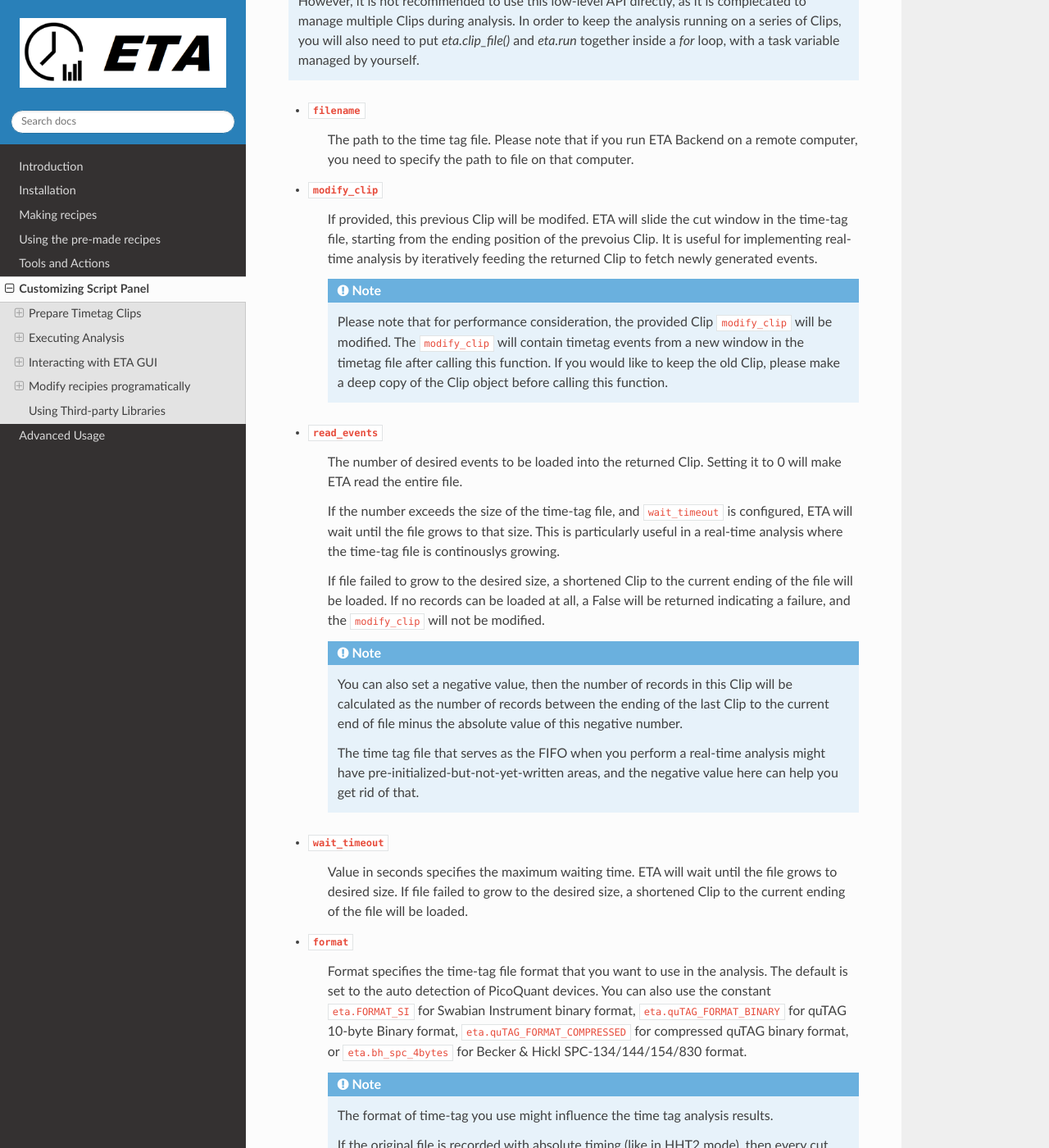
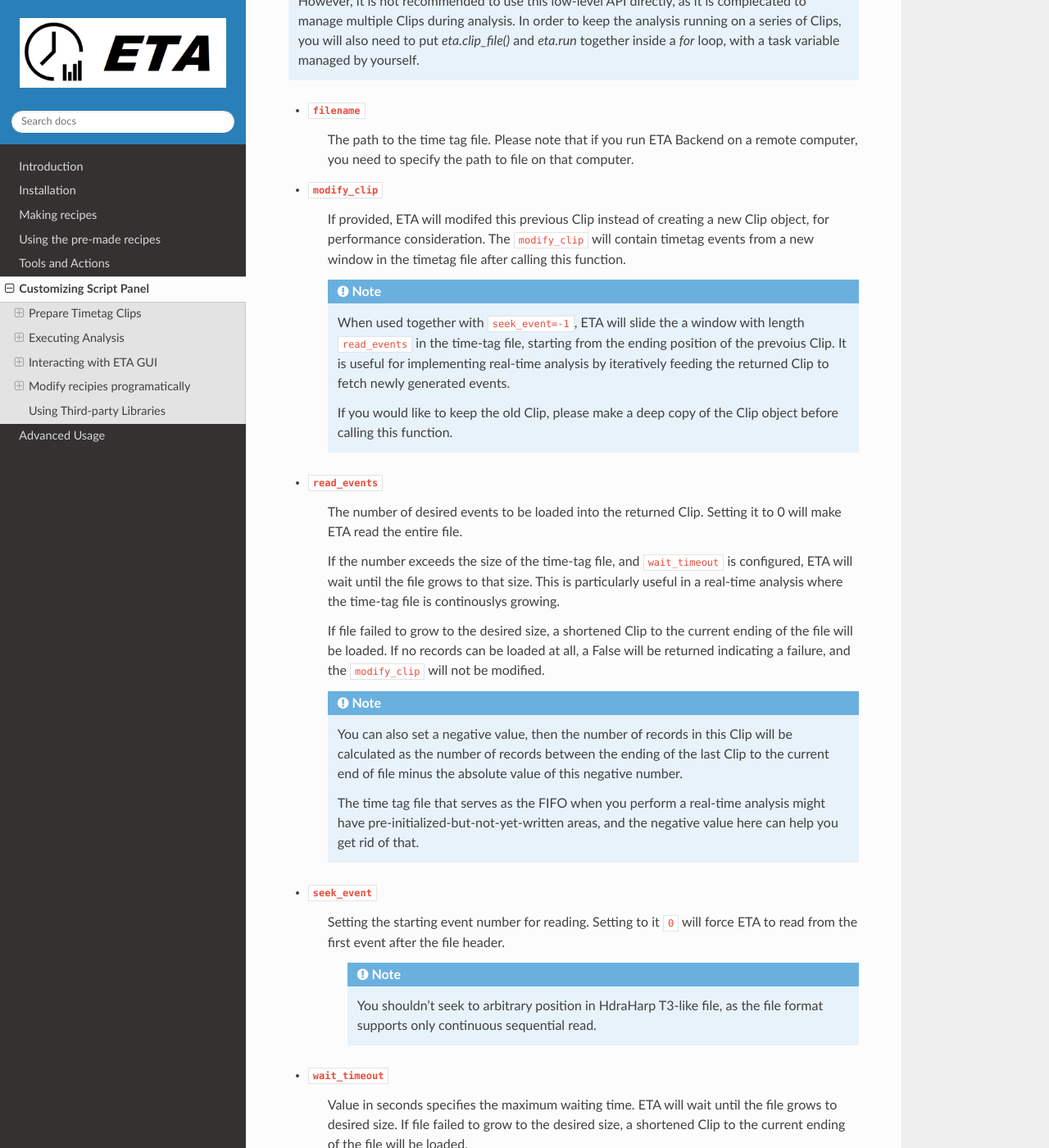
Before and after one commit to timetag/timetag.github.io, a Sphinx documentation site: the page built from docs/python.rst, in a window 1280 px wide and 1400 px high, scrolled down 1506 px. Shown: the whole window at 82% size. Built offline with Sphinx 7.4.7 and the Read the Docs theme 2.0.0, drawn with Linux system fonts in a browser that asks for light colours; some of the changed text lies outside the part shown.

Commit message:
Update python.rst

```diff
--- a/docs/python.rst
+++ b/docs/python.rst
@@ -28,7 +28,7 @@ For users who are not familiar with generators, we use Python generator to imple
 
 You can also implement your own generator using Clip class or a lower-level API `eta.clip_file`. One example is that you can poll a timetagger library to see if there is new records in memory ready for analysis, when performing ETA streaming analysis.
 
-eta.clip_file(filename, modify_clip=None, read_events=0, format=-1, wait_timeout=0)
+eta.clip_file(filename, modify_clip=None, read_events=0, seek_event=-1, format=-1, wait_timeout=0)
 ......
 ``eta.clip_file`` takes the previous Clip and number of events to be read as input, and generates a new Clip by sliding the cut window in the time tag file.
 
@@ -42,10 +42,12 @@ eta.clip_file(filename, modify_clip=None, read_events=0, format=-1, wait_timeout
     The path to the time tag file. Please note that if you run ETA Backend on a remote computer, you need to specify the path to file on that computer.
 
 - ``modify_clip``
-    If provided, this previous Clip will be modifed. ETA will slide the cut window in the time-tag file, starting from the ending position of the prevoius Clip.  It is useful for implementing real-time analysis by iteratively feeding the returned Clip to fetch newly generated events.
+    If provided, ETA will modifed this previous Clip instead of creating a new Clip object, for performance consideration. The ``modify_clip`` will contain timetag events from a new window in the timetag file after calling this function.
 
     .. note::
-        Please note that for performance consideration, the provided Clip ``modify_clip`` will be modified. The ``modify_clip`` will contain timetag events from a new window in the timetag file after calling this function. If you would like to keep the old Clip, please make a deep copy of the Clip object before calling this function.
+        When used together with ``seek_event=-1``, ETA will slide the a window with length ``read_events`` in the time-tag file, starting from the ending position of the prevoius Clip. It is useful for implementing real-time analysis by iteratively feeding the returned Clip to fetch newly generated events.
+
+        If you would like to keep the old Clip, please make a deep copy of the Clip object before calling this function.
 
 - ``read_events``
     The number of desired events to be loaded into the returned Clip. Setting it to 0 will make ETA read the entire file.
@@ -58,6 +60,14 @@ eta.clip_file(filename, modify_clip=None, read_events=0, format=-1, wait_timeout
         You can also set a negative value, then the number of records in this Clip will be calculated as the number of records between the ending of the last Clip to the current end of file minus the absolute value of this negative number.
 
         The time tag file that serves as the FIFO when you perform a real-time analysis might have pre-initialized-but-not-yet-written areas, and the negative value here can help you get rid of that.
+
+
+- ``seek_event``
+    Setting the starting event number for reading. Setting to it ``0`` will force ETA to read from the first event after the file header.
+
+     .. note::
+        You shouldn't seek to arbitrary position in HdraHarp T3-like file, as the file format supports only continuous sequential read.
+
 
 - ``wait_timeout``
     Value in seconds specifies the maximum waiting time. ETA will wait until the file grows to desired size. If file failed to grow to the desired size, a shortened Clip to the current ending of the file will be loaded.
@@ -73,12 +83,12 @@ eta.clip_file(filename, modify_clip=None, read_events=0, format=-1, wait_timeout
         If the original file is recorded with relative timing (like in HHT3 mode), then the absolute timing for each cut will take the first event in this cut as the reference of zero.
 
 
-eta.clips(filename, modify_clip=None, rec_per_cut=1024*1024*10, format=-1, wait_timeout=0,  reuse_clips=True, keep_indexes=None)
+eta.clips(filename, modify_clip=None, read_events=1024*1024*10, format=-1, wait_timeout=0, reuse_clips=True, keep_indexes=None)
 ......
 ``eta.clips`` makes a generator that yields Clips with a specified amount of new record read from the file. It is wrapper on top of `eta.clip_file()`. Instead of returning only one Clip object, it will return a generator that yields a Clip every time it called. It inherts most of the parameters from `eta.clip_file()`, and also adds some new parameters.
 
-- ``rec_per_cut``
-    This amount of events will be read each time. This replaces the ``read_events`` in ``eta.clip_file``.
+- ``read_events``
+    This amount of events will be read for each Clip that this generator yields.
 
 - ``reuse_clips``
     If set to False, the previous Clip will not be modifed, and a new Clip will be created everytime it is called.
```
